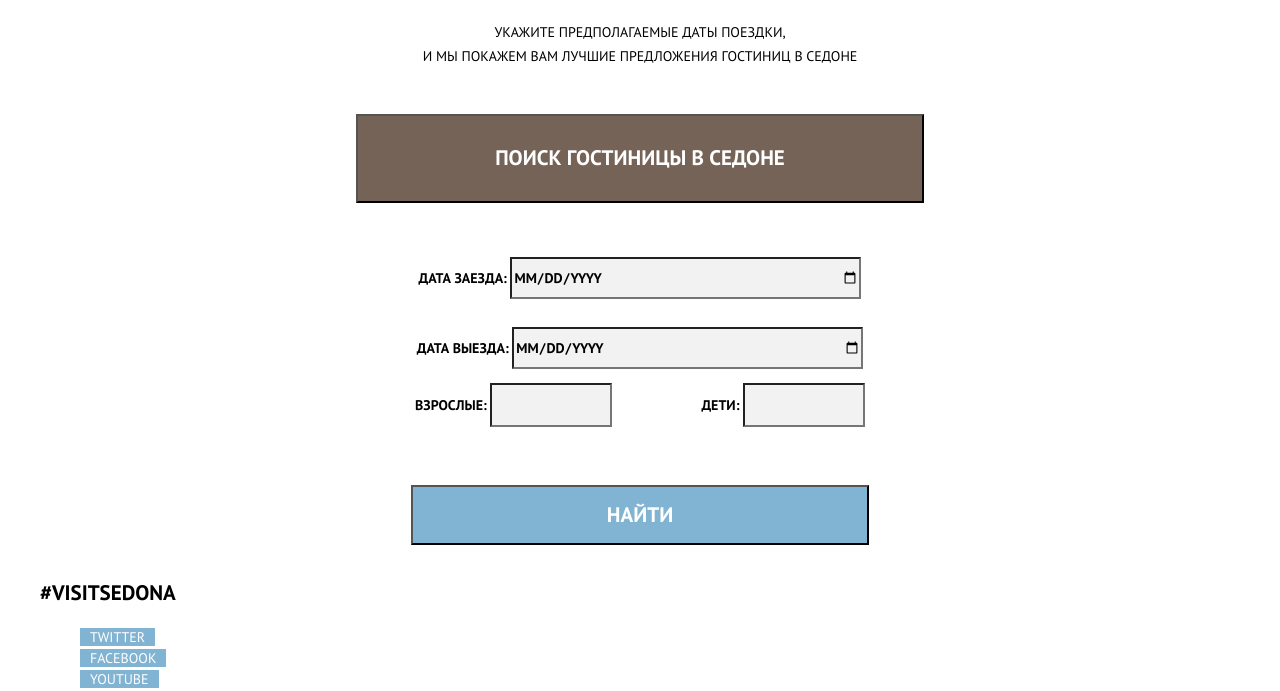
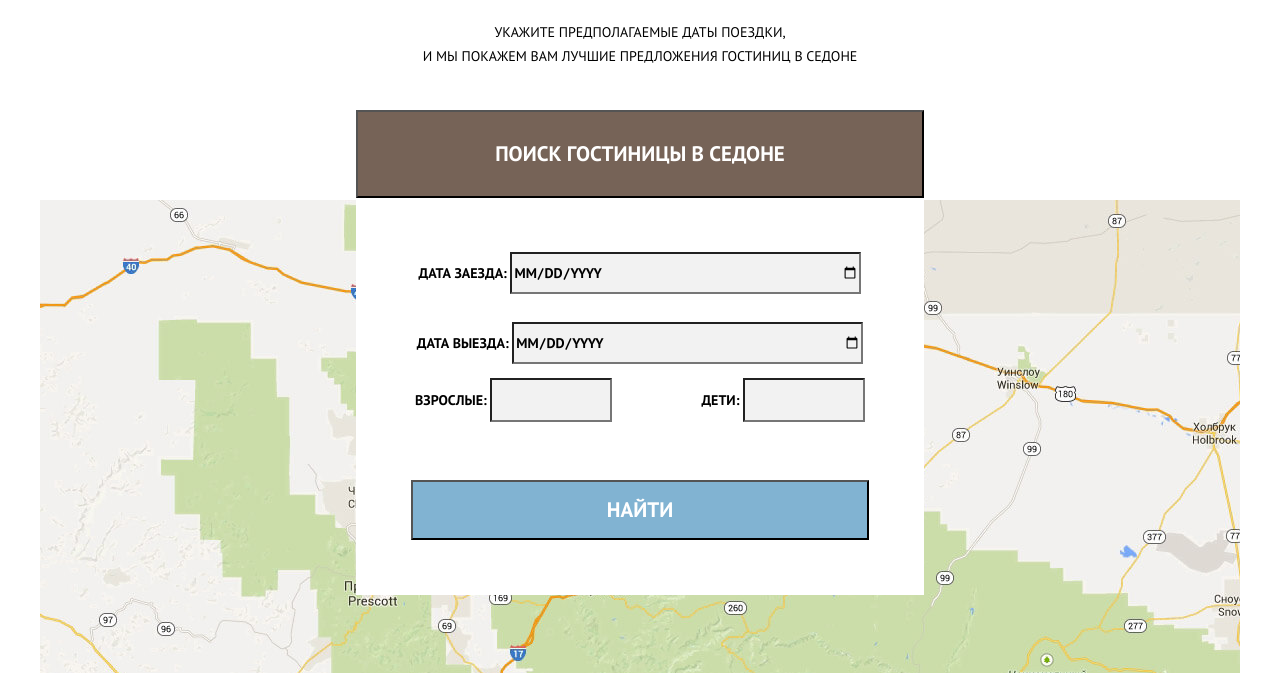
Before and after one commit to SNPR/432537-sedona-25, a plain HTML site: page index.html in a window 1280 px wide. Shown: the part 1969-2660 px from the top of the page. Drawn offline with Linux system fonts and the light colour scheme.

Commit message:
Add background-image for the interactive map

```diff
--- a/css/style.css
+++ b/css/style.css
@@ -48,6 +48,10 @@ a:active {
 
 .header-navigation ul {
   list-style: none;
+}
+
+.main-container {
+  position: relative;
 }
 
 .container-logo {
@@ -211,6 +215,7 @@ a:active {
 
 .container-offer {
   text-align: center;
+  margin-bottom: 132px;
 }
 
 .container-offer p:first-child {
@@ -229,8 +234,12 @@ a:active {
   line-height: 26px;
   font-weight: 700;
   width: 568px;
-  display: block;
-  margin: auto;
+}
+
+.container-hotel-order-popup {
+  position: absolute;
+  left: 316px;
+  bottom: 78px;
 }
 
 .order-popup-form {
@@ -238,6 +247,9 @@ a:active {
   flex-direction: column;
   align-items: center;
   padding-top: 40px;
+  padding-bottom: 41px;
+  background-color: white;
+
 }
 
 .container-hotel-search-button {
@@ -281,15 +293,18 @@ a:active {
 .container-hotel-order-popup input:hover {
   background-color: #ebebeb;
 }
+
 .container-hotel-order-popup input:focus {
   background-color: white;
 }
+
 .popup-form-item-people-amount {
   display: flex;
   justify-content: space-between;
   width: 450px;
   margin-bottom: 44px;
 }
+
 .popup-form-submit-button {
   color: white;
   line-height: inherit;
@@ -310,6 +325,12 @@ a:active {
 .popup-form-submit-button:active {
   background-color: #5496bd;
   color: rgba(255, 255, 255, 0.3);
+}
+
+.container-interactive-map {
+  background: url("../img/main-map.jpg") left bottom no-repeat;
+  background-position: 0 0;
+  height: 473px;
 }
 
 .footer-hashtag {
--- a/index.html
+++ b/index.html
@@ -182,8 +182,6 @@
           </p>
         </section>
 
-        <section class="container-interactive-map"></section>
-
         <section class="container-hotel-order-popup">
           <button class="container-hotel-search-button">
             Поиск гостиницы в Седоне
@@ -232,6 +230,8 @@
             </p>
           </form>
         </section>
+        <section class="container-interactive-map"></section>
+
       </main>
 
       <footer class="main-footer">
```
